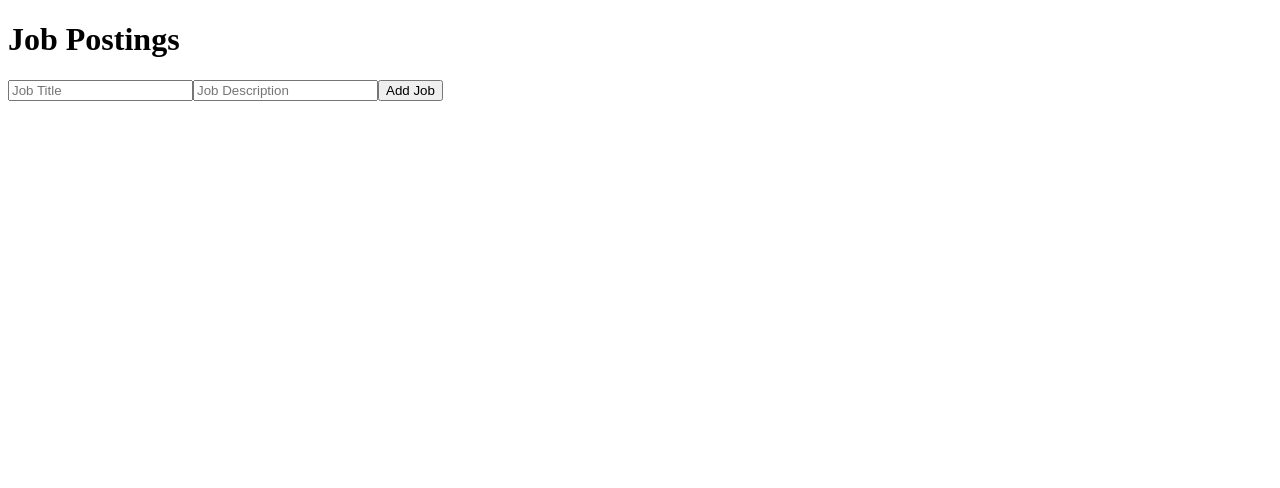
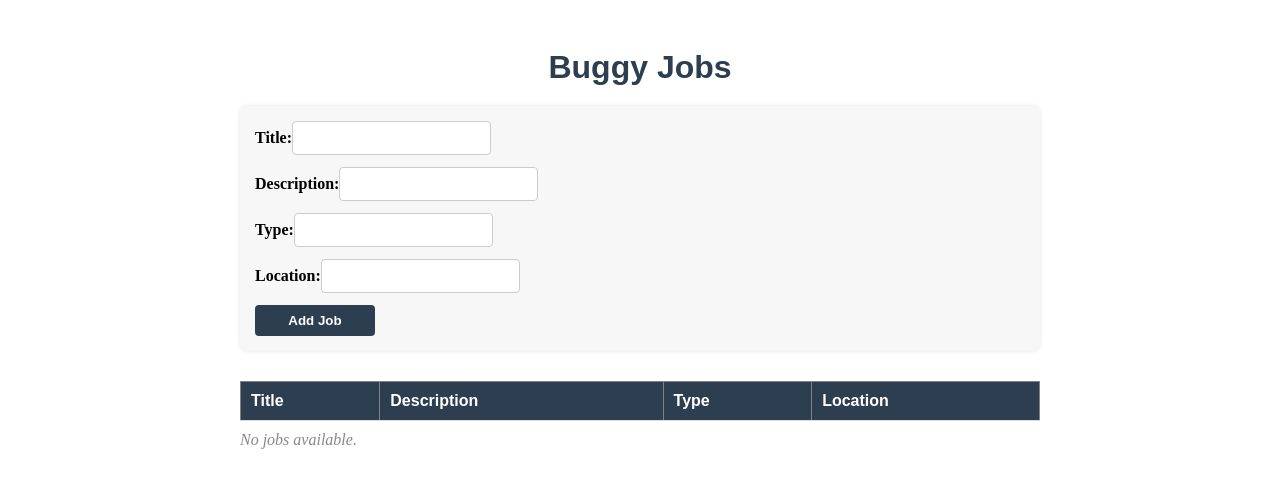
Before and after one commit to LuckySibuyi/Buggy-Jobs-frontend, an Angular app: page / in a window 1280 px wide. Shown: the top 488 px of the page. Built offline with nearby package versions, Linux system fonts and the light colour scheme.

Commit message:
Implement job management features with form validation and styling

```diff
--- /dev/null
+++ b/src/app/app.component.css
@@ -0,0 +1,13 @@
+h1 {
+  text-align: center;
+  color: #2c3e50;
+  margin-bottom: 20px;
+  font-family: Arial, sans-serif;
+}
+
+:host {
+  display: block;
+  padding: 20px;
+  max-width: 800px;
+  margin: 0 auto;
+}
--- a/src/app/app.component.html
+++ b/src/app/app.component.html
@@ -1,7 +1,4 @@
-<h1>Job Postings</h1>
+<h1>{{ title() }}</h1>
 
-<!-- Add Job Form -->
-<app-add-job (jobAdded)="jobList.loadJobs()"></app-add-job>
-
-<!-- Job List -->
+<app-add-job (jobAdded)="jobList.addJob($event)"></app-add-job>
 <app-job-list #jobList></app-job-list>
--- a/src/app/app.component.ts
+++ b/src/app/app.component.ts
@@ -1,18 +1,14 @@
-import { Component, ViewChild } from '@angular/core';
+import { Component, signal } from '@angular/core';
+import { AddJobComponent } from './components/add-job/add-job.component';
 import { JobListComponent } from './components/job-list/job-list.component';
-import { AddJobComponent } from './components/add-job/add-job.component';
 
 @Component({
   selector: 'app-root',
   standalone: true,
-  imports: [JobListComponent, AddJobComponent],
-  templateUrl: './app.component.html'
+  imports: [AddJobComponent, JobListComponent],
+  templateUrl: './app.component.html',
+  styleUrls: ['./app.component.css']
 })
 export class AppComponent {
-  @ViewChild('jobList') jobList!: JobListComponent;
-
-  // Optional: helper method to reload jobs
-  reloadJobs() {
-    this.jobList.loadJobs();
-  }
+  protected readonly title = signal('Buggy Jobs');
 }
--- /dev/null
+++ b/src/app/components/add-job/add-job.component.css
@@ -0,0 +1,38 @@
+form {
+  display: flex;
+  flex-direction: column;
+  gap: 12px;
+  margin-bottom: 30px;
+  background-color: #f7f7f7;
+  padding: 15px;
+  border-radius: 8px;
+  box-shadow: 0 0 5px rgba(0,0,0,0.1);
+}
+
+label {
+  font-weight: bold;
+  margin-bottom: 4px;
+}
+
+input {
+  padding: 8px;
+  border-radius: 4px;
+  border: 1px solid #ccc;
+  font-size: 14px;
+}
+
+button {
+  width: 120px;
+  padding: 8px 12px;
+  border: none;
+  background-color: #2c3e50;
+  color: white;
+  font-weight: bold;
+  border-radius: 4px;
+  cursor: pointer;
+  align-self: flex-start;
+}
+
+button:hover {
+  background-color: #34495e;
+}
--- a/src/app/components/add-job/add-job.component.html
+++ b/src/app/components/add-job/add-job.component.html
@@ -1,5 +1,19 @@
-<div>
-  <input [(ngModel)]="title" placeholder="Job Title" />
-  <input [(ngModel)]="description" placeholder="Job Description" />
-  <button (click)="addJob()">Add Job</button>
-</div>
+<form (ngSubmit)="submit()">
+  <div>
+    <label>Title:</label>
+    <input [(ngModel)]="title" name="title" required>
+  </div>
+  <div>
+    <label>Description:</label>
+    <input [(ngModel)]="description" name="description" required>
+  </div>
+  <div>
+    <label>Type:</label>
+    <input [(ngModel)]="type" name="type" required>
+  </div>
+  <div>
+    <label>Location:</label>
+    <input [(ngModel)]="location" name="location" required>
+  </div>
+  <button type="submit">Add Job</button>
+</form>
--- a/src/app/components/add-job/add-job.component.ts
+++ b/src/app/components/add-job/add-job.component.ts
@@ -1,27 +1,37 @@
 import { Component, EventEmitter, Output } from '@angular/core';
 import { FormsModule } from '@angular/forms';
+import { Job } from '../job-list/job-list.component';
 
 @Component({
   selector: 'app-add-job',
   standalone: true,
   imports: [FormsModule],
-  templateUrl: './add-job.component.html'
+  templateUrl: './add-job.component.html',
+  styleUrls: ['./add-job.component.css']
+
 })
 export class AddJobComponent {
+  @Output() jobAdded = new EventEmitter<Job>();
+
   title = '';
   description = '';
+  type = '';
+  location = '';
 
-  @Output() jobAdded = new EventEmitter<void>();
+  submit() {
+    if (!this.title || !this.description || !this.type || !this.location) return;
 
-  addJob() {
-    // Normally you would send this to backend
-    console.log('Job added:', { title: this.title, description: this.description });
-
-    // Emit event to parent
-    this.jobAdded.emit();
+    this.jobAdded.emit({
+      title: this.title,
+      description: this.description,
+      type: this.type,
+      location: this.location,
+    });
 
     // Clear form
     this.title = '';
     this.description = '';
+    this.type = '';
+    this.location = '';
   }
 }
--- /dev/null
+++ b/src/app/components/job-list/job-list.component.css
@@ -0,0 +1,33 @@
+table {
+  width: 100%;
+  border-collapse: collapse;
+  font-family: Arial, sans-serif;
+}
+
+th, td {
+  padding: 10px;
+  text-align: left;
+  border-bottom: 1px solid #ddd;
+}
+
+th {
+  background-color: #2c3e50;
+  color: white;
+}
+
+tr:hover {
+  background-color: #f1f1f1;
+}
+
+div {
+  margin-top: 10px;
+  font-style: italic;
+  color: #888;
+}
+input {
+  padding: 8px;
+  border-radius: 4px;
+  border: 1px solid #ccc;
+  font-size: 14px;
+  margin-right: 10px;
+}
--- a/src/app/components/job-list/job-list.component.html
+++ b/src/app/components/job-list/job-list.component.html
@@ -1,5 +1,18 @@
-<ul>
-  <li *ngFor="let job of jobs">
-    {{ job.title }} - {{ job.description }}
-  </li>
-</ul>
+<table border="1" width="100%">
+  <tr>
+    <th>Title</th>
+    <th>Description</th>
+    <th>Type</th>
+    <th>Location</th>
+  </tr>
+  <tr *ngFor="let job of jobs">
+    <td>{{ job.title }}</td>
+    <td>{{ job.description }}</td>
+    <td>{{ job.type }}</td>
+    <td>{{ job.location }}</td>
+  </tr>
+</table>
+
+<div *ngIf="jobs.length === 0">
+  No jobs available.
+</div>
--- a/src/app/components/job-list/job-list.component.ts
+++ b/src/app/components/job-list/job-list.component.ts
@@ -1,17 +1,24 @@
 import { Component } from '@angular/core';
-import { CommonModule } from '@angular/common'; // ✅ needed for *ngFor
+import { CommonModule } from '@angular/common';
+
+export interface Job {
+  title: string;
+  description: string;
+  type: string;
+  location: string;
+}
 
 @Component({
   selector: 'app-job-list',
   standalone: true,
-  imports: [CommonModule], // ✅ include CommonModule
-  templateUrl: './job-list.component.html'
+  imports: [CommonModule],
+  templateUrl: './job-list.component.html',
+  styleUrls: ['./job-list.component.css']
 })
 export class JobListComponent {
-  jobs: { title: string; description: string }[] = [];
+  jobs: Job[] = [];
 
-  loadJobs() {
-    // Example: add a dummy job or refresh from backend
-    this.jobs.push({ title: 'Frontend Developer', description: 'Build Angular apps' });
+  addJob(job: Job) {
+    this.jobs.push(job);
   }
 }
```
